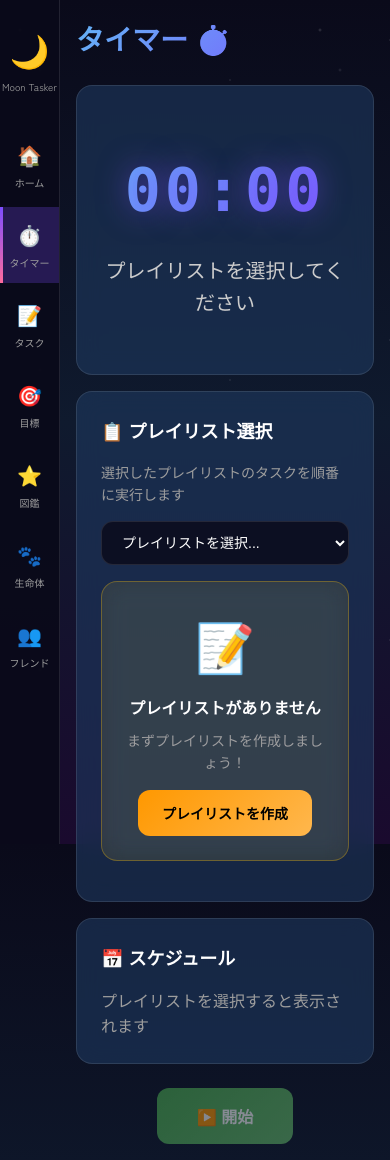
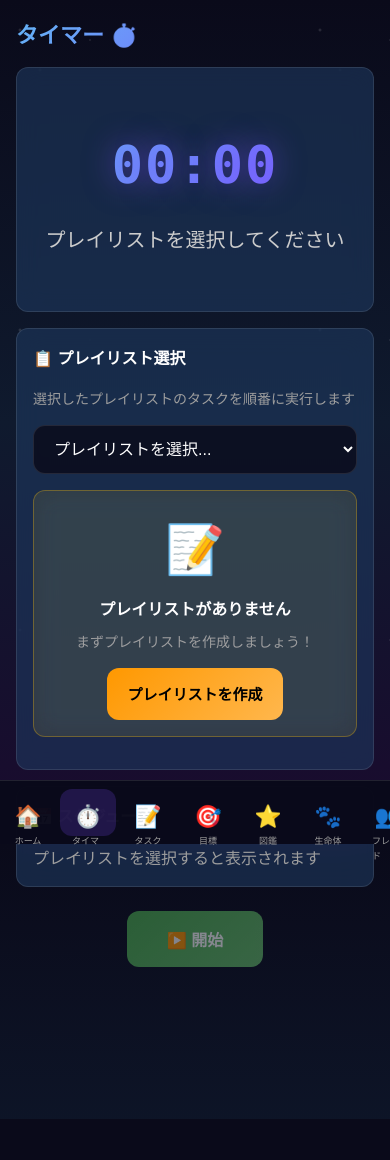
Before and after one commit to 124048-code/moon-tasker, a Flask app: page /timer in a window 390 px wide. After the commit the page ends 1119 px from the top, so only its background shows below. Run offline with Flask 3, Linux system fonts and the light colour scheme; data comes from the database, SQL or seed files in the repository; data that the repository does not hold is empty; some libraries are stand-ins or nearby versions.

Commit message:
Update style.css

```diff
--- a/static/css/style.css
+++ b/static/css/style.css
@@ -745,21 +745,209 @@ a {
 
 /* Responsive */
 @media (max-width: 768px) {
+
+    /* モバイル：サイドバーを下部ナビゲーションに変更 */
     .sidebar {
-        width: 60px;
+        width: 100%;
+        height: 64px;
+        position: fixed;
+        bottom: 0;
+        left: 0;
+        top: auto;
+        flex-direction: row;
+        padding: 0;
+        border-right: none;
+        border-top: 1px solid var(--color-border);
+        background: rgba(10, 10, 26, 0.98);
     }
 
-    .main-content {
-        margin-left: 60px;
-        padding: 16px;
+    .sidebar-logo {
+        display: none;
     }
 
+    .nav-links {
+        flex-direction: row;
+        justify-content: space-around;
+        width: 100%;
+        padding: 8px 0;
+    }
+
+    .nav-link {
+        padding: 8px 12px;
+        min-width: 56px;
+    }
+
+    .nav-link::before {
+        display: none;
+    }
+
+    .nav-link.active {
+        background: rgba(124, 77, 255, 0.2);
+        border-radius: 12px;
+    }
+
+    .nav-link .icon {
+        font-size: 22px;
+        margin-bottom: 2px;
+    }
+
+    .nav-link .label {
+        font-size: 9px;
+    }
+
+    /* メインコンテンツ */
+    .main-content {
+        margin-left: 0;
+        margin-bottom: 72px;
+        /* 下部ナビの高さ分 */
+        padding: 16px;
+        padding-bottom: 80px;
+    }
+
+    .content-wrapper {
+        max-width: 100%;
+    }
+
+    /* タイポグラフィ */
+    .page-title {
+        font-size: 22px;
+        margin-bottom: 16px;
+    }
+
+    .section-title {
+        font-size: 16px;
+    }
+
+    /* タイマー */
+    .timer-display {
+        font-size: 52px;
+        letter-spacing: 2px;
+    }
+
+    /* カード */
+    .card {
+        padding: 16px;
+        border-radius: 12px;
+    }
+
+    /* ボタン */
+    .btn {
+        padding: 14px 20px;
+        font-size: 15px;
+        min-height: 48px;
+        /* タッチターゲット */
+    }
+
+    /* フォーム */
+    .form-input,
+    .form-select {
+        padding: 14px 16px;
+        font-size: 16px;
+        /* iOSズーム防止 */
+        min-height: 48px;
+    }
+
+    /* グリッド */
     .stats-grid,
     .form-row {
         grid-template-columns: 1fr;
+        gap: 12px;
+    }
+
+    .quick-links {
+        grid-template-columns: repeat(3, 1fr);
+        gap: 8px;
+    }
+
+    .quick-link {
+        padding: 16px 8px;
+    }
+
+    .quick-link .icon {
+        font-size: 28px;
+    }
+
+    .quick-link .label {
+        font-size: 11px;
+    }
+
+    /* バッジグリッド */
+    .badge-grid {
+        grid-template-columns: repeat(2, 1fr);
+        gap: 12px;
+    }
+
+    .badge-card {
+        padding: 16px 8px;
+    }
+
+    .badge-icon {
+        font-size: 32px;
+    }
+
+    /* リストアイテム */
+    .list-item {
+        padding: 14px 12px;
+    }
+
+    /* ダイアログ */
+    .dialog-content {
+        width: 95%;
+        max-height: 90vh;
+        overflow-y: auto;
+    }
+
+    /* 生命体表示 */
+    .creature-emoji {
+        font-size: 64px;
+    }
+
+    /* ステータス値 */
+    .stat-value {
+        font-size: 28px;
+    }
+
+    /* flex gap調整 */
+    .flex.gap-2 {
+        gap: 6px;
+    }
+
+    .flex.gap-4 {
+        gap: 12px;
+    }
+}
+
+/* 超小画面（iPhone SE等）*/
+@media (max-width: 375px) {
+    .main-content {
+        padding: 12px;
+        padding-bottom: 80px;
     }
 
     .timer-display {
-        font-size: 60px;
+        font-size: 44px;
+    }
+
+    .page-title {
+        font-size: 20px;
+    }
+
+    .btn {
+        padding: 12px 16px;
+        font-size: 14px;
+    }
+
+    .badge-grid {
+        grid-template-columns: repeat(2, 1fr);
     }
 }
+
+/* 集中モード（タイマー中）*/
+.focus-mode .sidebar {
+    display: none !important;
+}
+
+.focus-mode .main-content {
+    margin-left: 0;
+    margin-bottom: 0;
+}
```
